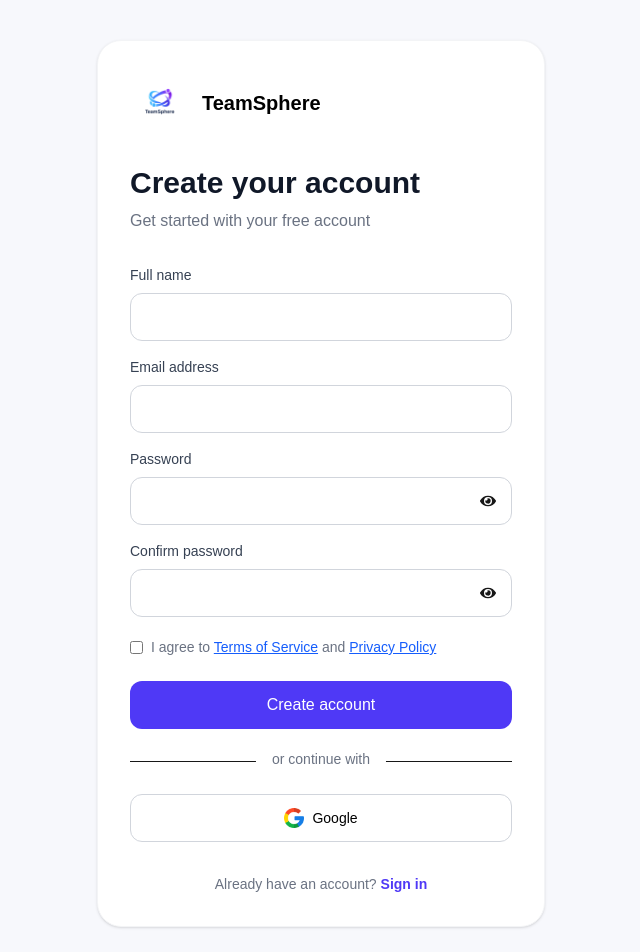
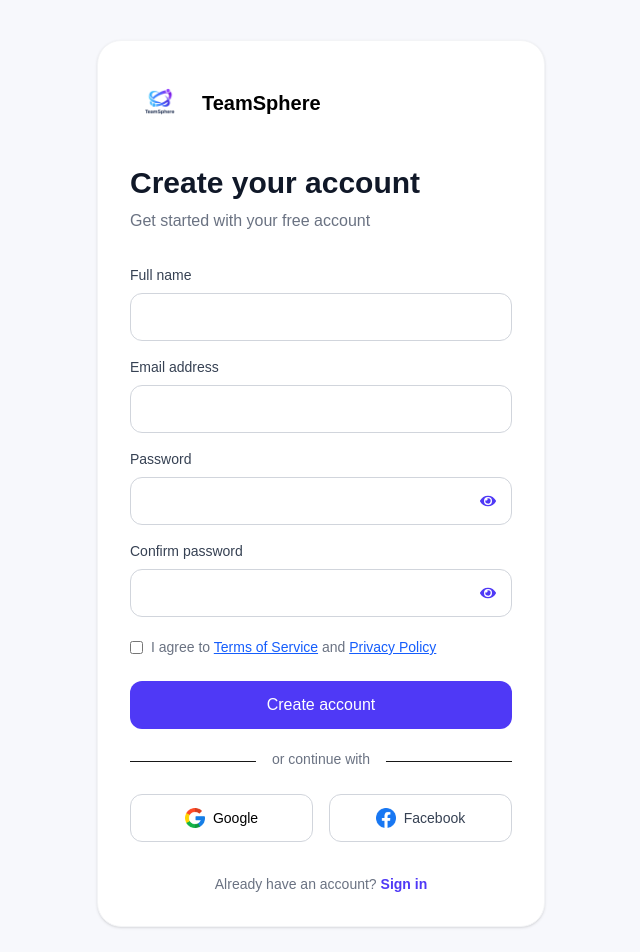
Before and after one commit to AsmaSaleem9405/Teamsphere, a Next.js app: page /sign-up in a window 1280 px wide. Shown: the top 952 px of the page, without its empty margins (319-959 px from the left). Built offline with nearby package versions, Linux system fonts and the light colour scheme; no server answers.

Commit message:
add facebook

```diff
--- a/app/lib/supabase/auth.ts
+++ b/app/lib/supabase/auth.ts
@@ -33,5 +33,17 @@
 export const signInWithGoogle = async () => {
   return await supabase.auth.signInWithOAuth({
     provider: "google",
+    options: {
+      redirectTo: `${window.location.origin}/auth/callback`,
+    },
   });
 };
+
+export const signInWithFacebook = async () => {
+  return await supabase.auth.signInWithOAuth({
+    provider: "facebook",
+    options: {
+      redirectTo: `${window.location.origin}/auth/callback`,
+    },
+  });
+};
--- a/app/sign-in/page.js
+++ b/app/sign-in/page.js
@@ -79,6 +79,25 @@
     setError(err.message);
   } finally {
     setLoading(false);
+  }
+};
+const facebookLogin = async () => {
+  try {
+    // optional but fine
+    await supabase.auth.signOut();
+
+    const { error } = await supabase.auth.signInWithOAuth({
+      provider: "facebook",
+      options: {
+        redirectTo: `${window.location.origin}/auth/callback`,
+      },
+    });
+
+    if (error) {
+      console.log(error.message);
+    }
+  } catch (err) {
+    console.log(err);
   }
 };
 const googleLogin = async () => {
@@ -179,7 +198,7 @@
                 onClick={() =>
                   setShowPassword(true)
                 }
-                className="absolute right-4 top-1/2 -translate-y-1/2 cursor-pointer text-gray-400"
+                className="absolute right-4 top-1/2 -translate-y-1/2 cursor-pointer text-indigo-600 text-gray-400"
               />
             )}
           </div>
@@ -227,7 +246,7 @@
 
           <button
             onClick={googleLogin}
-            className="border border-gray-300 text-gray-700 rounded-xl py-3 flex justify-center items-center gap-3 hover:bg-gray-50"
+    className="w-full h-12 border text-black border-gray-300 rounded-xl flex items-center justify-center gap-2 hover:bg-gray-50"
           >
             <Image
               src="/icons/google.png"
@@ -238,7 +257,18 @@
             Google
           </button>
 
-
+         <button
+  onClick={facebookLogin}
+    className="w-full h-12 border text-black border-gray-300 rounded-xl flex items-center justify-center gap-2 hover:bg-gray-50"
+>
+  <Image
+    src="/icons/facebook.png"
+    alt="Facebook"
+    width={20}
+    height={20}
+  />
+  Facebook
+</button>
 
         </div>
 
--- a/app/sign-up/page.js
+++ b/app/sign-up/page.js
@@ -112,6 +112,26 @@
     setLoading(false);
   }
 };
+
+const facebookLogin = async () => {
+  try {
+    // optional but fine
+    await supabase.auth.signOut();
+
+    const { error } = await supabase.auth.signInWithOAuth({
+      provider: "facebook",
+      options: {
+        redirectTo: `${window.location.origin}/auth/callback`,
+      },
+    });
+
+    if (error) {
+      console.log(error.message);
+    }
+  } catch (err) {
+    console.log(err);
+  }
+};
   // ✅ FIXED GOOGLE LOGIN (IMPORTANT PART)
   const handleGoogleSignIn = async () => {
     try {
@@ -211,7 +231,7 @@
             <button
               type="button"
               onClick={() => setShowPassword(!showPassword)}
-              className="absolute right-4 top-1/2 -translate-y-1/2"
+              className="absolute right-4 top-1/2 text-indigo-600 -translate-y-1/2"
             >
               {showPassword ? <FaEyeSlash /> : <FaEye />}
             </button>
@@ -237,7 +257,7 @@
               onClick={() =>
                 setShowConfirmPassword(!showConfirmPassword)
               }
-              className="absolute right-4 top-1/2 -translate-y-1/2"
+              className="absolute right-4 top-1/2 text-indigo-600 -translate-y-1/2"
             >
               {showConfirmPassword ? <FaEyeSlash /> : <FaEye />}
             </button>
@@ -291,6 +311,7 @@
         </div>
 
         {/* Google */}
+      <div className="grid grid-cols-2 gap-4">
   <button
     onClick={handleGoogleSignIn}
     disabled={googleLoading}
@@ -303,6 +324,20 @@
     </span>
   </button>
 
+  <button
+    onClick={facebookLogin}
+    className="w-full h-12 border border-gray-300 text-gray-700 rounded-xl flex items-center justify-center gap-2 hover:bg-gray-50"
+  >
+    <Image
+      src="/icons/facebook.png"
+      alt="Facebook"
+      width={20}
+      height={20}
+    />
+    <span className="text-sm font-medium">Facebook</span>
+  </button>
+</div>
+
         {/* Sign in */}
         <p className="text-center text-sm text-gray-500 mt-8">
           Already have an account?{" "}
```
Also changed, not shown: public/icons/facebook.png (added). Lines whose indentation alone changed are shown as unchanged.
